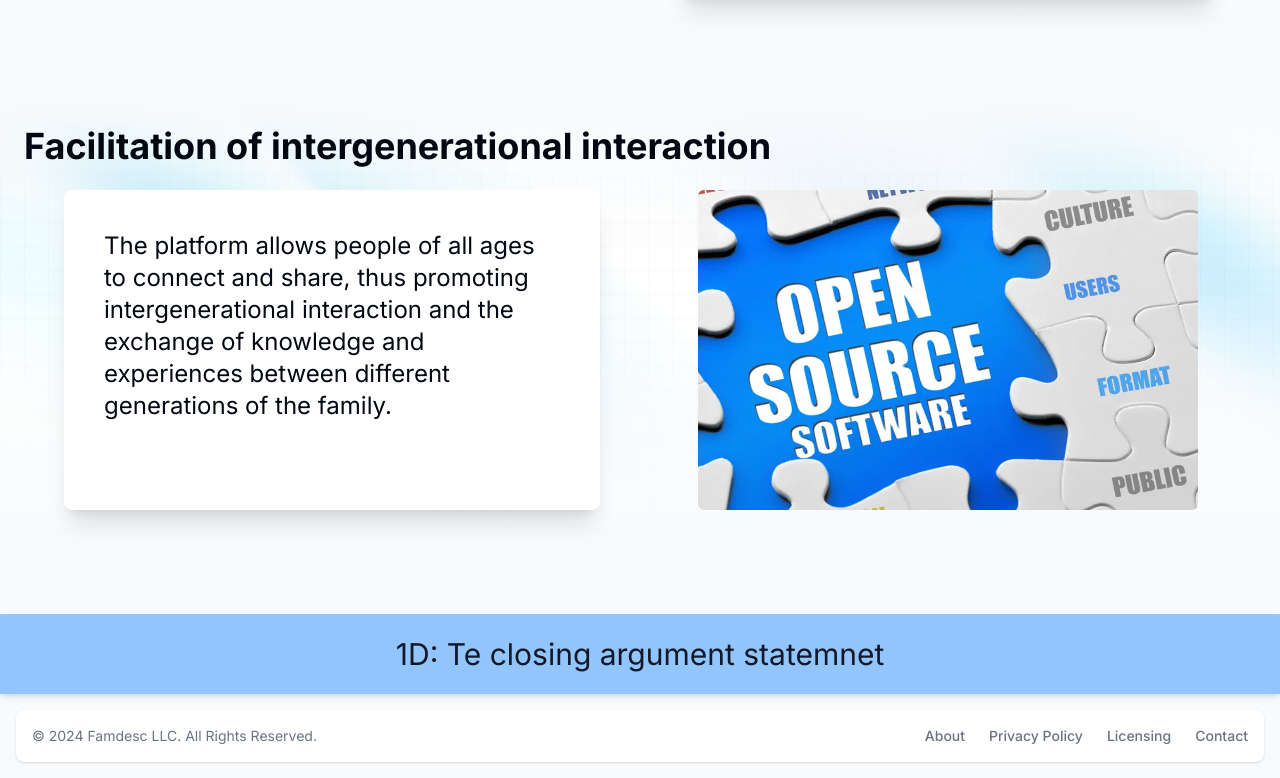
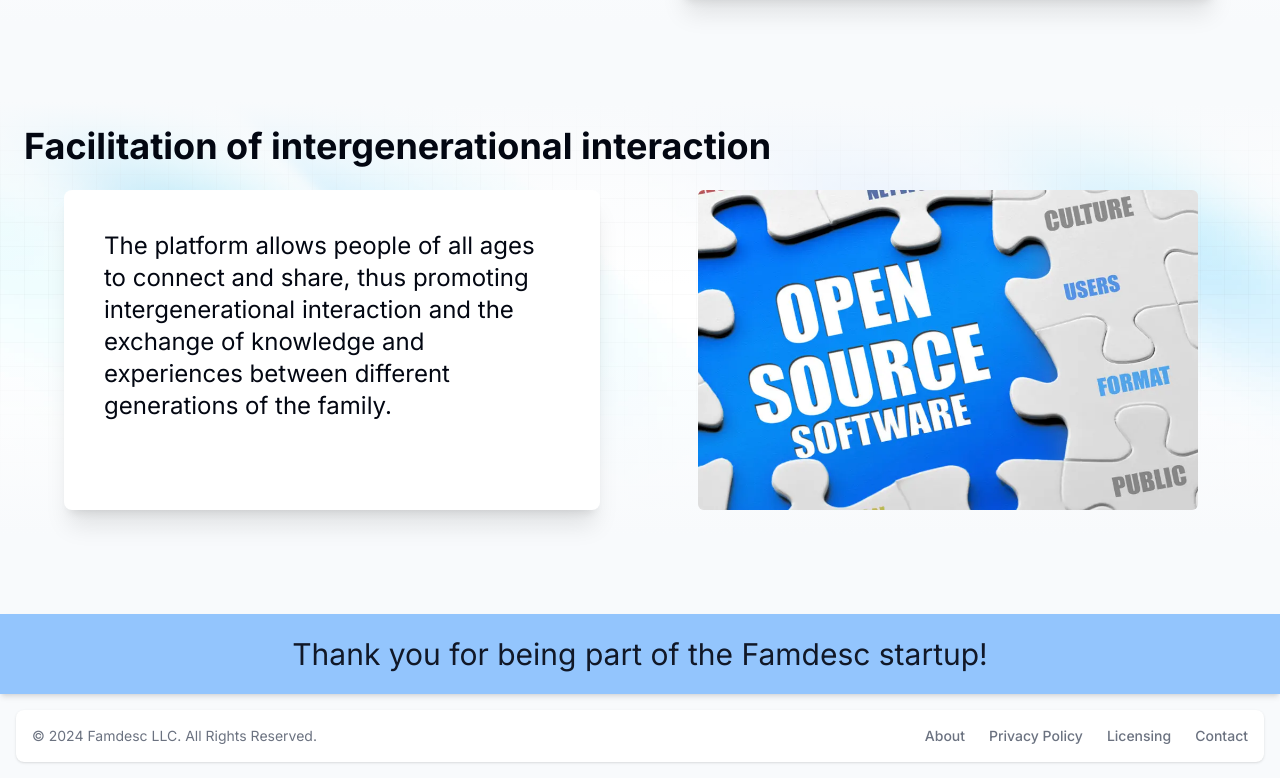
Before and after one commit to nardis9501/famdesc-landingpage, a Next.js app: page / in a window 1280 px wide. Shown: the part 4244-5022 px from the top of the page. Built offline with nearby package versions, Linux system fonts and the light colour scheme; what @midudev/tailwind-animations would draw is missing.

Commit message:
feat: add closing statement

```diff
--- a/components/Home/Home.js
+++ b/components/Home/Home.js
@@ -66,7 +66,7 @@ export default function Home(props) {
                   color === "blue" && "bg-blue-300"
                 } ${color === "red" && "bg-red-300"}`}
               >
-                1D: Te closing argument statemnet
+                Thank you for being part of the Famdesc startup!
               </h2>
             </main>
 
```
